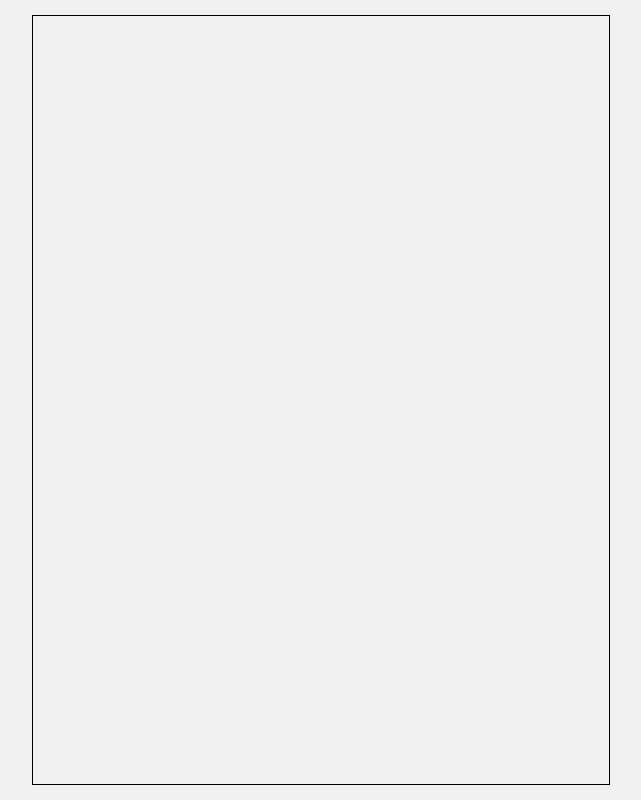
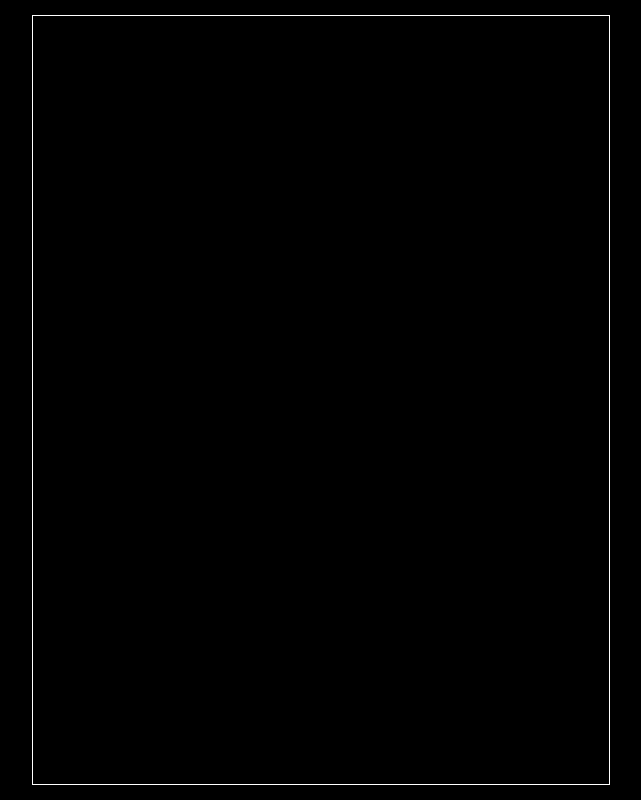
Before and after one commit to tbrjedlik/breakout, a plain HTML site: page index.html in a window 1280 px wide. Shown: the whole page, without its empty margins (319-960 px from the left). Drawn offline with Linux system fonts and the light colour scheme.

Commit message:
#23 OG kinezet

```diff
--- a/style.css
+++ b/style.css
@@ -4,8 +4,8 @@ body {
     justify-content: center;
     align-items: center;
     height: 100vh;
-    background-color: #f0f0f0;
+    background-color: #000;
 }
 canvas {
-    border: 1px solid black;
+    border: 1px solid #fff;
 }
```
